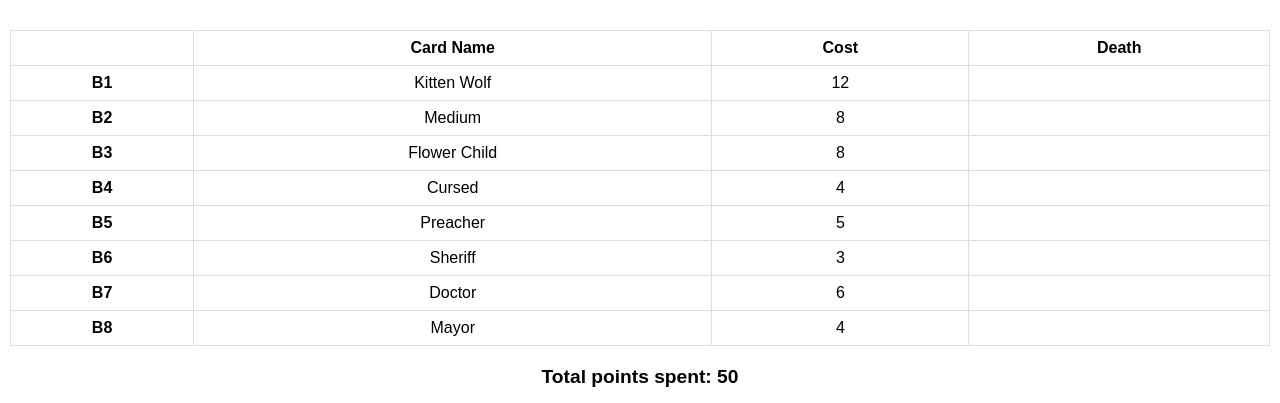
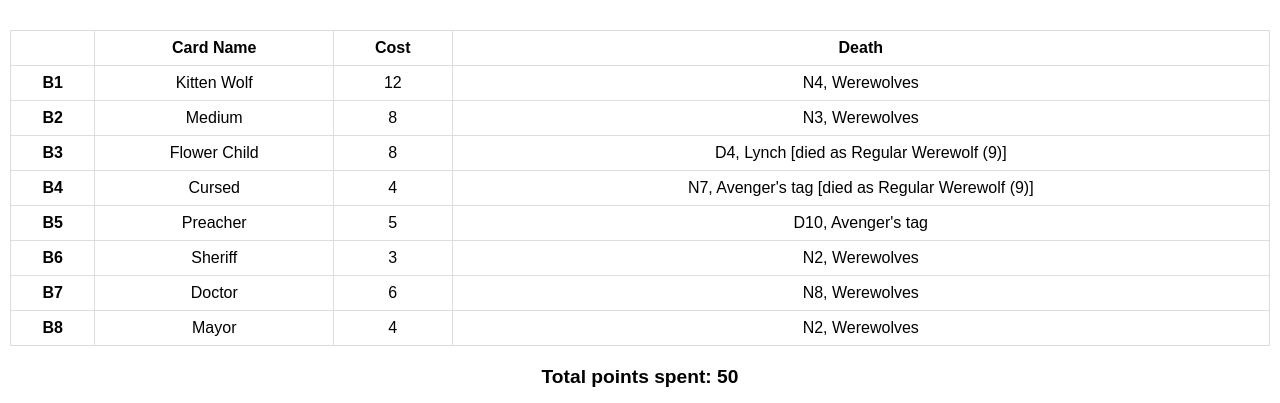
Before and after one commit to Kidaccounthere1200pv/blood-wars-archives, a plain HTML site: page game-3-1-4-5/decks/bluecards.html in a window 1280 px wide. Shown: the part 104-507 px from the top of the page. Drawn offline with Linux system fonts and the light colour scheme.

Commit message:
Deck death causes update

```diff
--- a/game-3-1-4-5/decks/bluecards.html
+++ b/game-3-1-4-5/decks/bluecards.html
@@ -78,49 +78,49 @@
             <th>B1</th>
             <td>Kitten Wolf</td>
             <td>12</td>
-            <td></td>
+            <td>N4, Werewolves</td>
         </tr>
         <tr>
             <th>B2</th>
             <td>Medium</td>
             <td>8</td>
-            <td></td>
+            <td>N3, Werewolves</td>
         </tr>
         <tr>
             <th>B3</th>
             <td>Flower Child</td>
             <td>8</td>
-            <td></td>
+            <td>D4, Lynch [died as Regular Werewolf (9)]</td>
         </tr>
         <tr>
             <th>B4</th>
             <td>Cursed</td>
             <td>4</td>
-            <td></td>
+            <td>N7, Avenger's tag [died as Regular Werewolf (9)]</td>
         </tr>
         <tr>
             <th>B5</th>
             <td>Preacher</td>
             <td>5</td>
-            <td></td>
+            <td>D10, Avenger's tag</td>
         </tr>
         <tr>
             <th>B6</th>
             <td>Sheriff</td>
             <td>3</td>
-            <td></td>
+            <td>N2, Werewolves</td>
         </tr>
         <tr>
             <th>B7</th>
             <td>Doctor</td>
             <td>6</td>
-            <td></td>
+            <td>N8, Werewolves</td>
         </tr>
         <tr>
             <th>B8</th>
             <td>Mayor</td>
             <td>4</td>
-            <td></td>
+            <td>N2, Werewolves</td>
         </tr>
     </tbody>
 </table>
```
Also changed, not shown: game-3-1-4-5/decks/greencards.html (+6 -6 lines), game-3-1-4-5/decks/redcards.html (+5 -5 lines), game-3-1-4-5/decks/yellowcards.html (+8 -8 lines).
